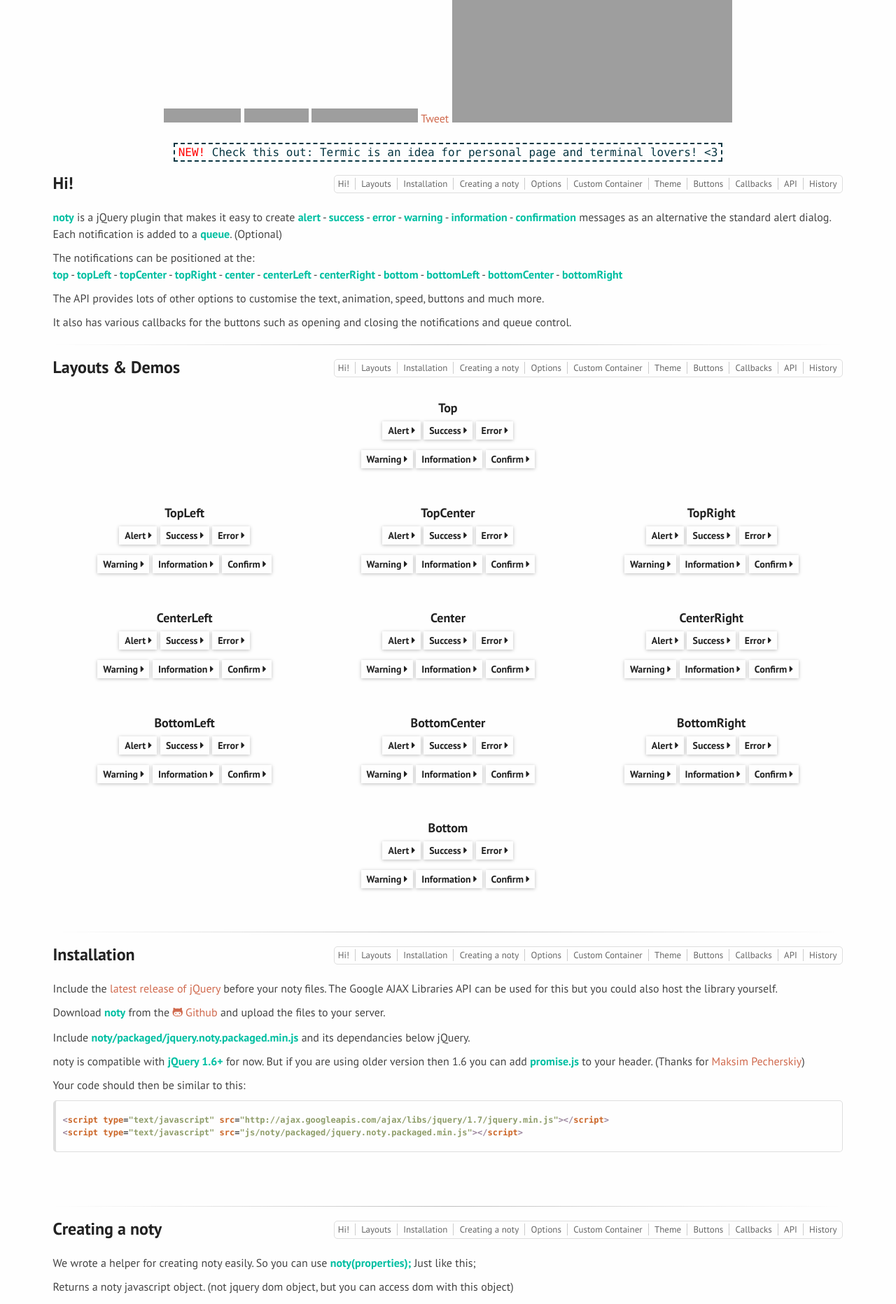
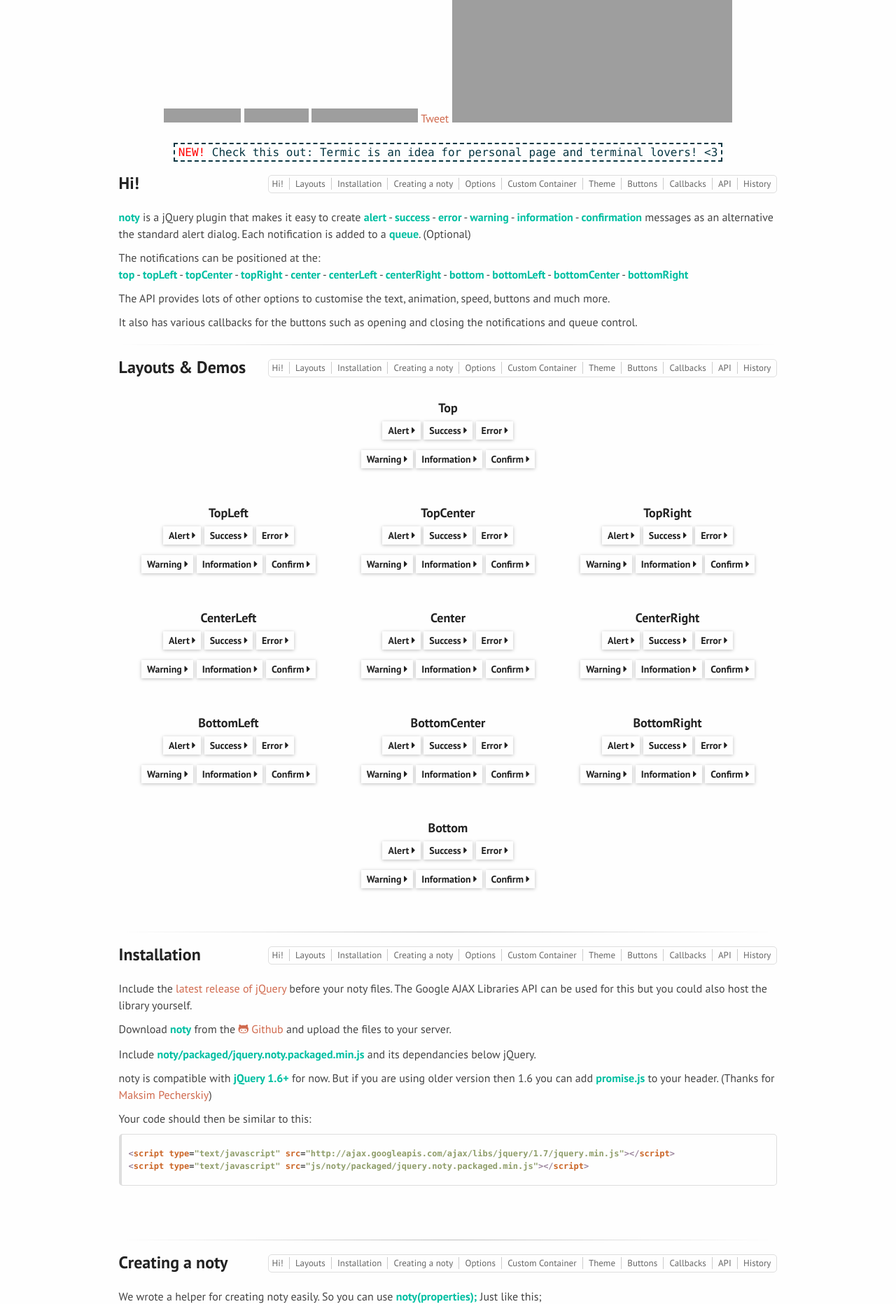
Before and after one commit to needim/noty, a PHP site: page / in a window 1280 px wide. Shown: the part 311-2174 px from the top of the page at 70% size. Run offline with PHP 8.4, Linux system fonts and the light colour scheme; some libraries are stand-ins or nearby versions; grey boxes are pictures that could not be loaded.

Commit message:
change content width

```diff
--- a/css/fluid.css
+++ b/css/fluid.css
@@ -439,7 +439,7 @@ div.content {
 	color: #444;
 	text-shadow: 1px 1px 1px #fff;
 	padding: 20px;
-	width: 90%;
+	width: 75%;
 }
 
 span.hl {
```
